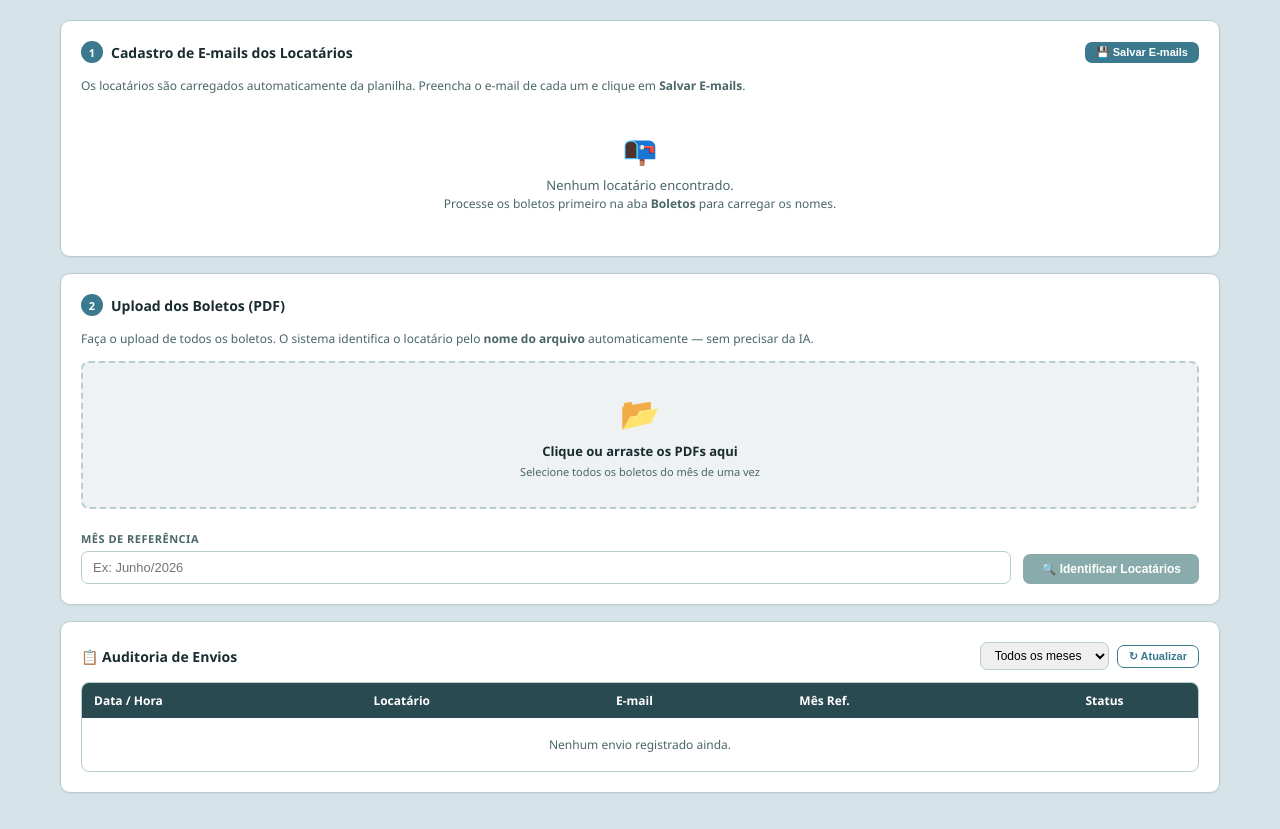
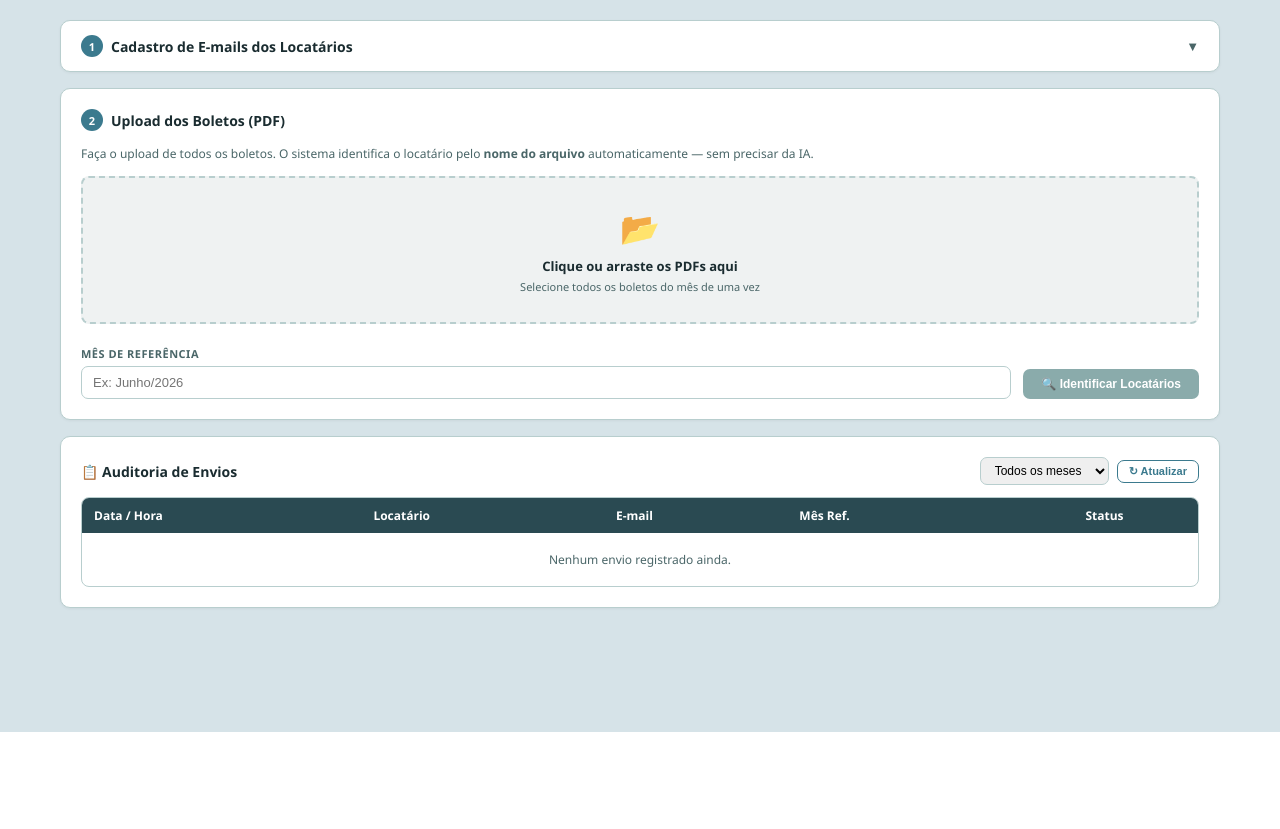
Before and after one commit to vithorafailde/sistema-boletos, a Flask app: page /envio_boletos in a window 1280 px wide. Shown: the part 68-897 px from the top of the page. After the commit the page ends 800 px from the top, so only its background shows below. Run offline with Flask 3, Linux system fonts and the light colour scheme; the visitor is signed in with stand-in values (Sample User, id 1); data that the repository does not hold is empty.

Commit message:
cadastro de emails: colapsável, fechado por padrão

```diff
--- a/templates/envio_boletos.html
+++ b/templates/envio_boletos.html
@@ -103,26 +103,34 @@ table.main-table { width: 100%; border-collapse: collapse; }
 <div class="container">
 
   <!-- ── Cadastro de e-mails ─────────────────────────────────────────── -->
-  <div class="card">
-    <div class="card-title" style="justify-content:space-between">
+  <div class="card" style="padding:0;overflow:hidden">
+    <!-- cabeçalho clicável -->
+    <div id="cadastroHeader" onclick="toggleCadastro()"
+      style="display:flex;justify-content:space-between;align-items:center;padding:14px 20px;cursor:pointer;user-select:none">
       <div style="display:flex;align-items:center;gap:8px">
         <span class="step-num">1</span>
-        Cadastro de E-mails dos Locatários
+        <span style="font-size:14px;font-weight:700">Cadastro de E-mails dos Locatários</span>
       </div>
       <div style="display:flex;gap:8px;align-items:center">
         <span id="statusSalvo" style="font-size:11px;color:#2A6A2A;display:none">✅ Salvo!</span>
-        <button class="btn btn-primary btn-sm" onclick="salvarTodos()">💾 Salvar E-mails</button>
+        <span id="cadastroChevron" style="font-size:13px;color:var(--muted);transition:transform .2s">▼</span>
       </div>
     </div>
+    <!-- corpo colapsável -->
+    <div id="cadastroBody" style="display:none;padding:0 20px 16px">
       <p style="font-size:12px;color:var(--muted);margin-bottom:12px">
         Os locatários são carregados automaticamente da planilha. Preencha o e-mail de cada um e clique em <strong>Salvar E-mails</strong>.
       </p>
+      <div style="display:flex;justify-content:flex-end;margin-bottom:10px">
+        <button class="btn btn-primary btn-sm" onclick="salvarTodos();event.stopPropagation()">💾 Salvar E-mails</button>
+      </div>
       <div id="semLocatarios" style="text-align:center;padding:24px;color:var(--muted)">
         <div style="font-size:28px;margin-bottom:8px">⏳</div>
         Carregando locatários...
       </div>
       <div id="tabelaWrap" style="display:none;max-height:420px;overflow-y:auto;padding-right:6px">
         <div id="listaLocatarios" style="display:grid;grid-template-columns:repeat(auto-fill,minmax(260px,1fr));gap:4px 20px"></div>
+      </div>
     </div>
   </div>
 
@@ -228,6 +236,15 @@ table.main-table { width: 100%; border-collapse: collapse; }
 
 <script>
 let resultados = [];
+
+// ─── Acordeão Cadastro ───────────────────────────────────────────────────────
+function toggleCadastro() {
+  const body    = document.getElementById('cadastroBody');
+  const chevron = document.getElementById('cadastroChevron');
+  const aberto  = body.style.display !== 'none';
+  body.style.display    = aberto ? 'none' : 'block';
+  chevron.style.transform = aberto ? '' : 'rotate(180deg)';
+}
 
 // ─── Cadastro de locatários ──────────────────────────────────────────────────
 
```
Lines whose indentation alone changed are shown as unchanged.
